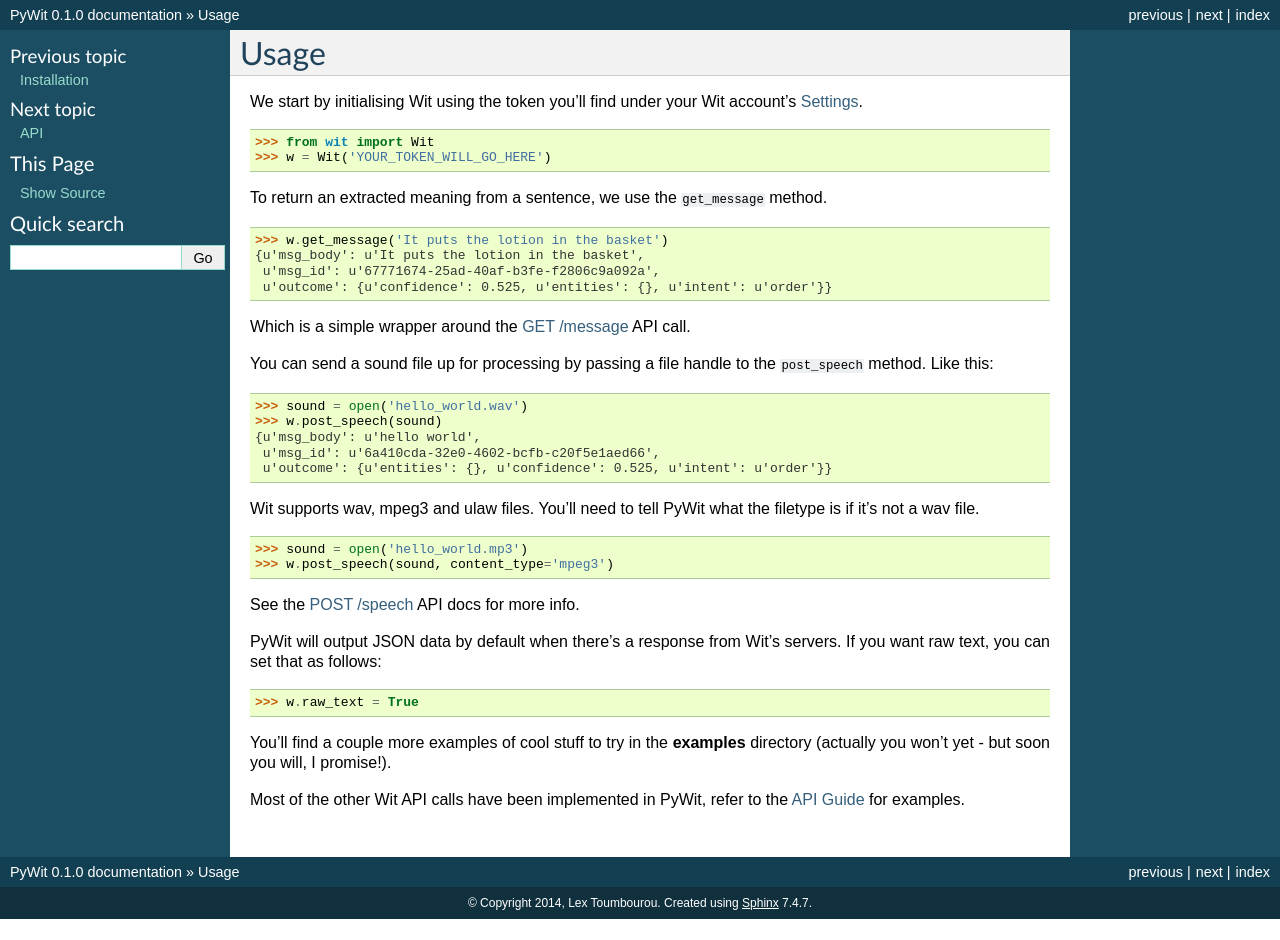
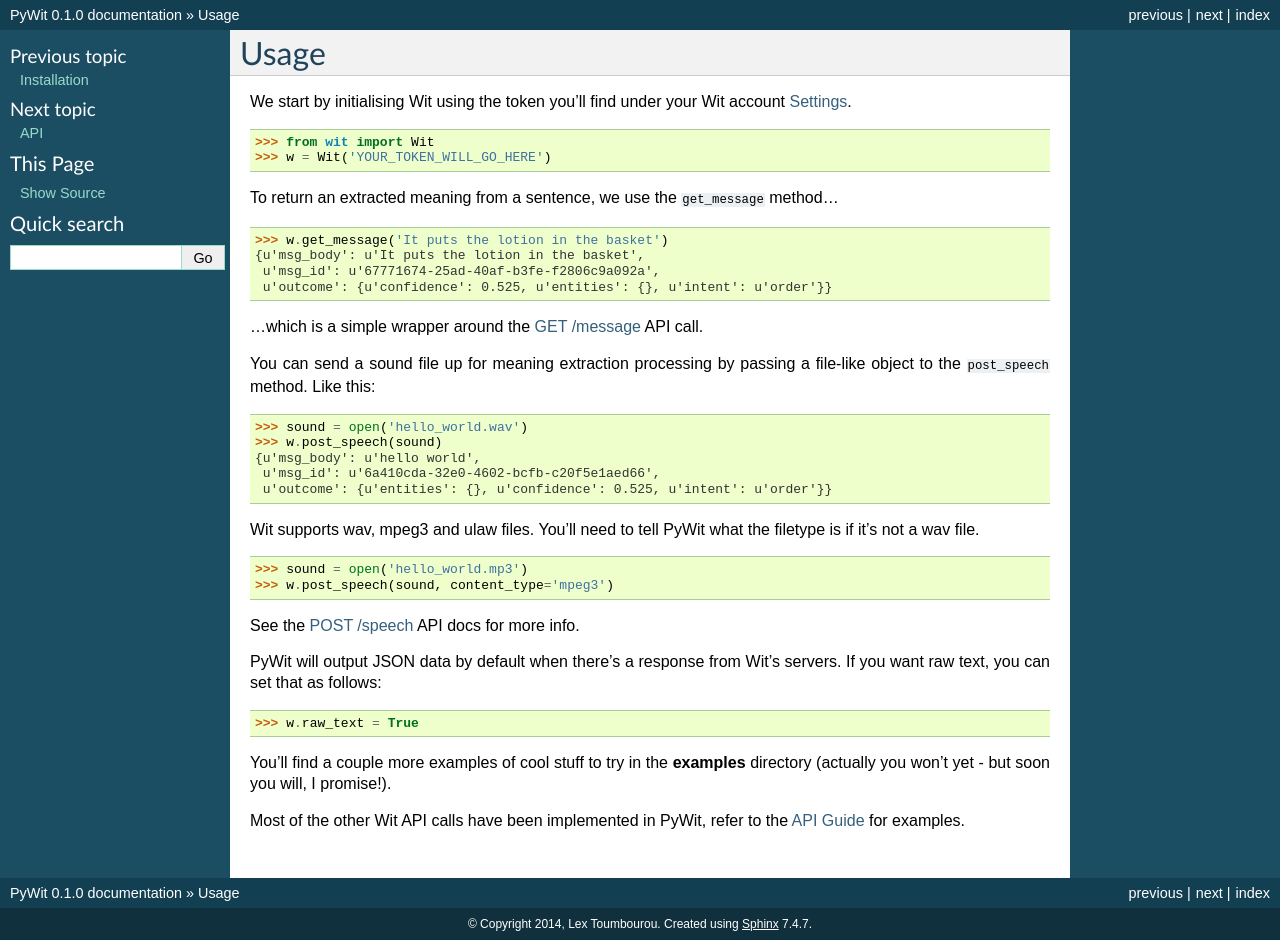
Before and after one commit to lextoumbourou/PyWit, a Sphinx documentation site: the page built from docs/usage.rst, in a window 1280 px wide. Built offline with Sphinx 7.4.7, drawn with Linux system fonts in a browser that asks for light colours; pages that are not in the unit, such as notebooks, are missing from menus; before the commit the page ends 919 px from its top, so only the background shows below that.

Commit message:
Could of clarifications to docs

```diff
--- a/docs/usage.rst
+++ b/docs/usage.rst
@@ -1,14 +1,14 @@
 Usage
 =====
 
-We start by initialising Wit using the token you'll find under your Wit account's `Settings <https://console.wit.ai/#/settings>`_.
+We start by initialising Wit using the token you'll find under your Wit account `Settings <https://console.wit.ai/#/settings>`_.
 
 ::
 
     >>> from wit import Wit
     >>> w = Wit('YOUR_TOKEN_WILL_GO_HERE')
 
-To return an extracted meaning from a sentence, we use the ``get_message`` method.
+To return an extracted meaning from a sentence, we use the ``get_message`` method...
 
 ::
 
@@ -17,9 +17,9 @@
      u'msg_id': u'67771674-25ad-40af-b3fe-f2806c9a092a',
      u'outcome': {u'confidence': 0.525, u'entities': {}, u'intent': u'order'}}
 
-Which is a simple wrapper around the `GET /message <https://wit.ai/docs/api#toc_3>`_ API call.
+...which is a simple wrapper around the `GET /message <https://wit.ai/docs/api#toc_3>`_ API call.
 
-You can send a sound file up for processing by passing a file handle to the ``post_speech`` method. Like this:
+You can send a sound file up for meaning extraction processing by passing a file-like object to the ``post_speech`` method. Like this:
 
 ::
 
```
